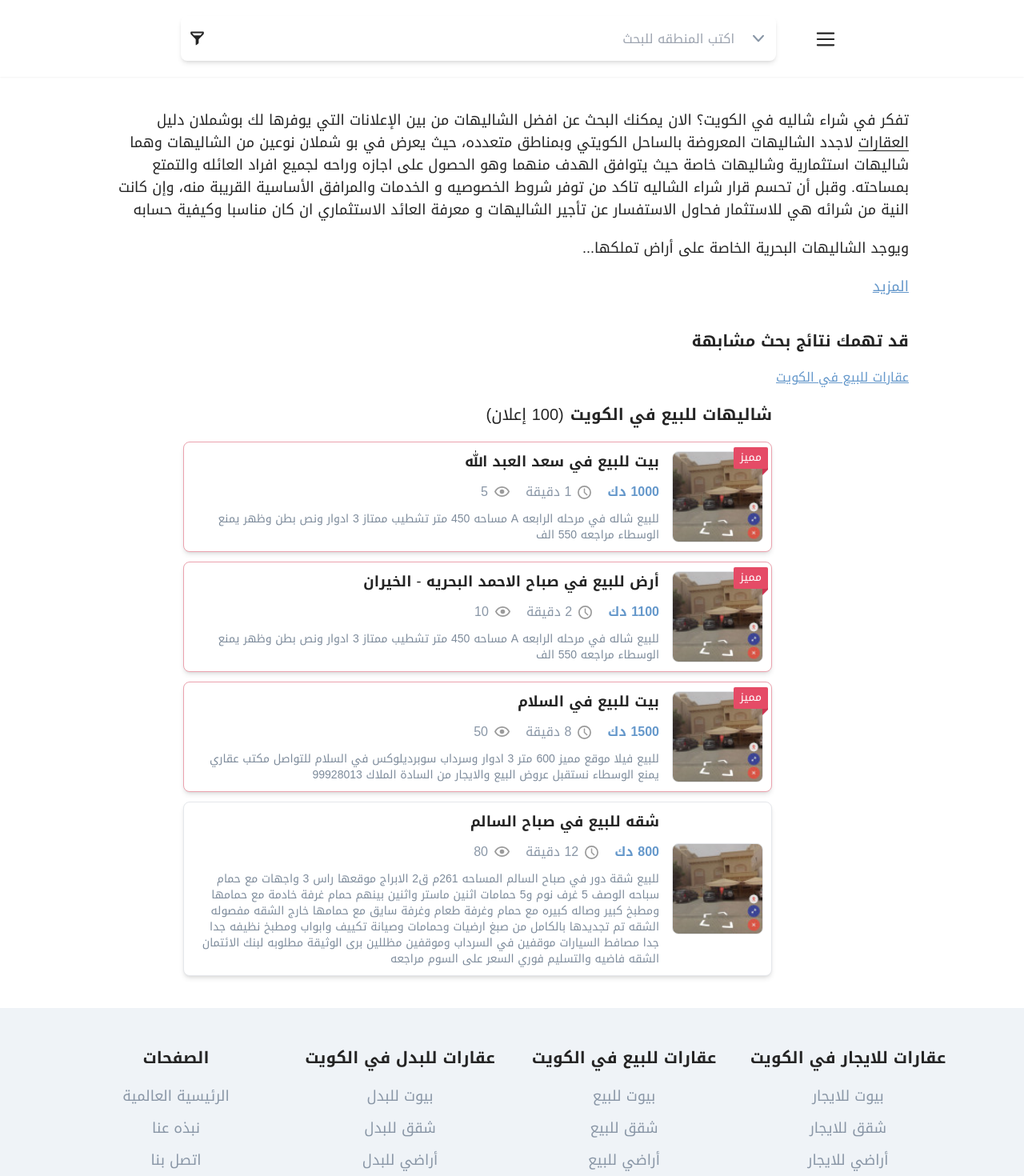
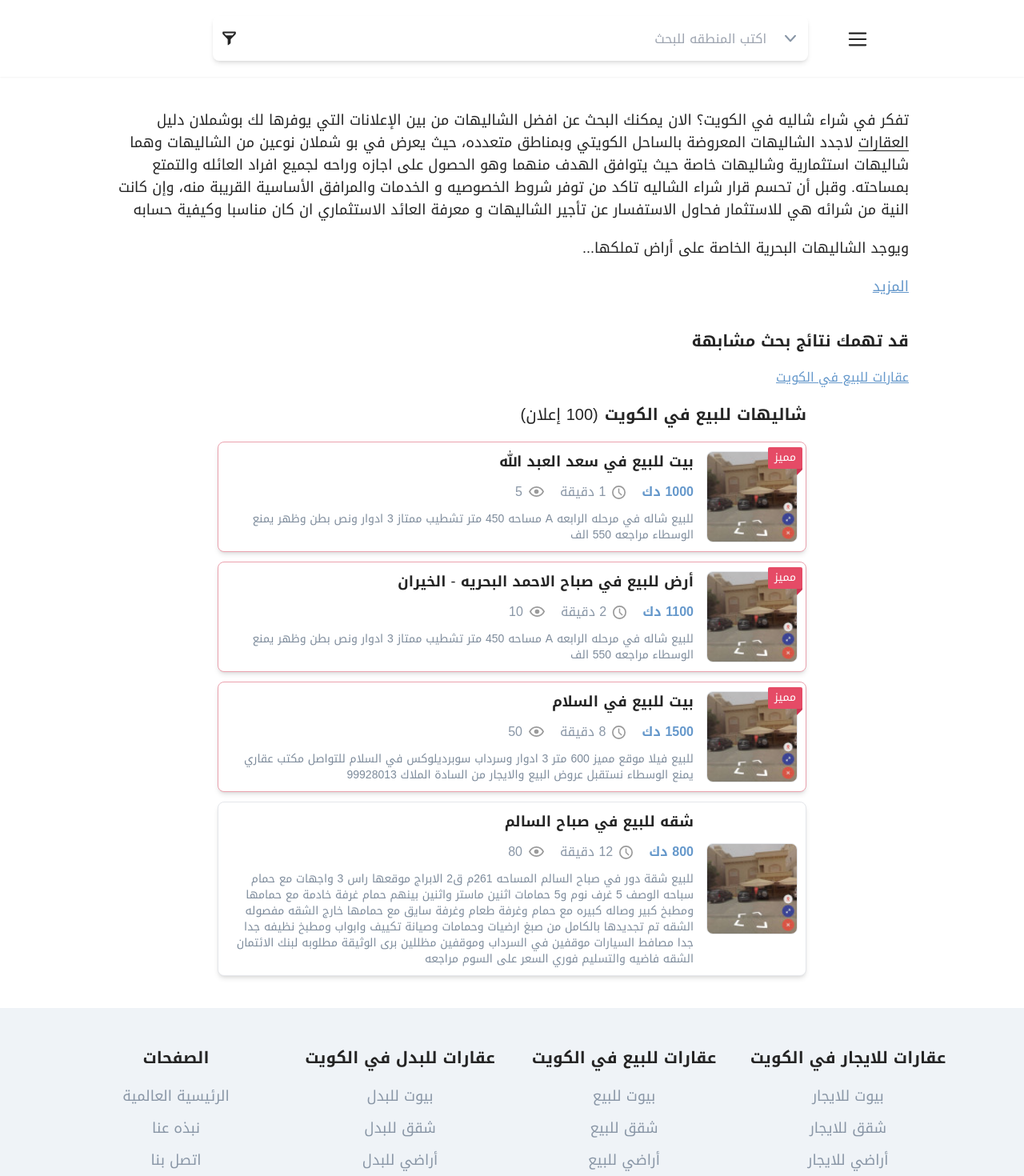
Before and after one commit to samiur-r/square-feet, a Next.js app: page /filter in a window 1280 px wide. Shown: the top 1470 px of the page at 80% size. Built offline with nearby package versions, Linux system fonts and the light colour scheme.

Commit message:
chore: adjust post cards width

```diff
--- a/src/components/Nav.tsx
+++ b/src/components/Nav.tsx
@@ -1175,7 +1175,7 @@ const Nav: React.FC = () => {
     <Popover className="fixed top-0 bg-white shadow-md md:shadow-sm w-full z-20 flex items-center min-h-20 md:min-h-24">
       <div
         className={`${
-          isFilterPage ? 'max-w-[860px]' : 'max-w-6xl'
+          isFilterPage ? 'max-w-[860px] md:left-10 md:relative' : 'max-w-6xl'
         } container h-full items-center flex`}
       >
         <div
--- a/src/pages/filter.tsx
+++ b/src/pages/filter.tsx
@@ -95,7 +95,7 @@ const Filter: NextPage = () => {
           </Link>
         </div>
       </div>
-      <div className="container max-w-[736px] flex flex-col gap-2 mt-5 ml-[85px] p-0">
+      <div className="container max-w-[736px] flex flex-col gap-2 mt-5 p-0">
         <div className="self-start flex gap-2 items-center">
           <Title value="شاليهات للبيع في الكويت" />
           <p className="text-lg md:text-xl">(100 إعلان)</p>
```
